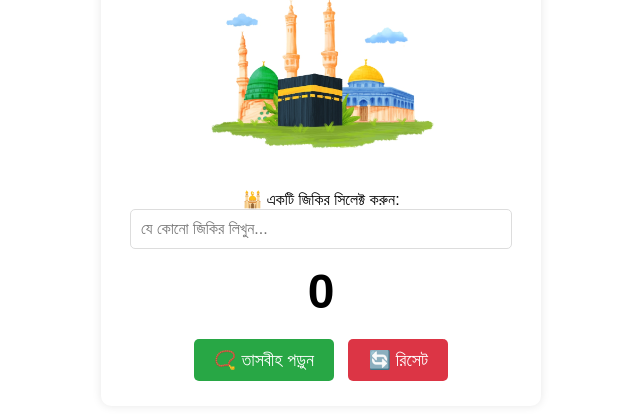
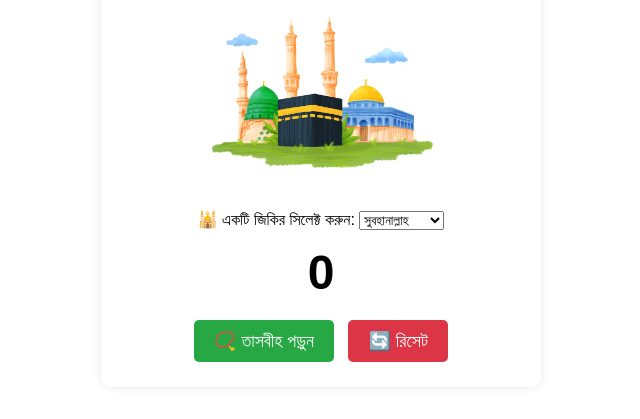
Before and after one commit to MohiuddinCo22/Tasbih-Counter, a plain HTML site: page index.html in a window 1280 px wide. Shown: the part 243-662 px from the top of the page, without its empty margins (319-959 px from the left). Drawn offline with Linux system fonts and the light colour scheme.

Commit message:
Update index.html

```diff
--- a/index.html
+++ b/index.html
@@ -24,7 +24,12 @@
         <!-- জিকির ইনপুট -->
         <div class="zikr-section">
             <label for="zikr">🕌 একটি জিকির সিলেক্ট করুন:</label>
-            <input type="text" id="zikr" placeholder="যে কোনো জিকির লিখুন...">
+            <select name="zikirlist" id="zikirlist">
+              <option value="সুবহানাল্লাহ">সুবহানাল্লাহ</option>
+              <option value="বিসমিল্লাহ">বিসমিল্লাহ</option>
+              <option value="সূরা ইখলাস">সূরা ইখলাস</option>
+              <option value="আলহামদুলিল্লাহ">আলহামদুলিল্লাহ</option>
+            </select>
         </div>
 
         <!-- কাউন্টার -->
```
